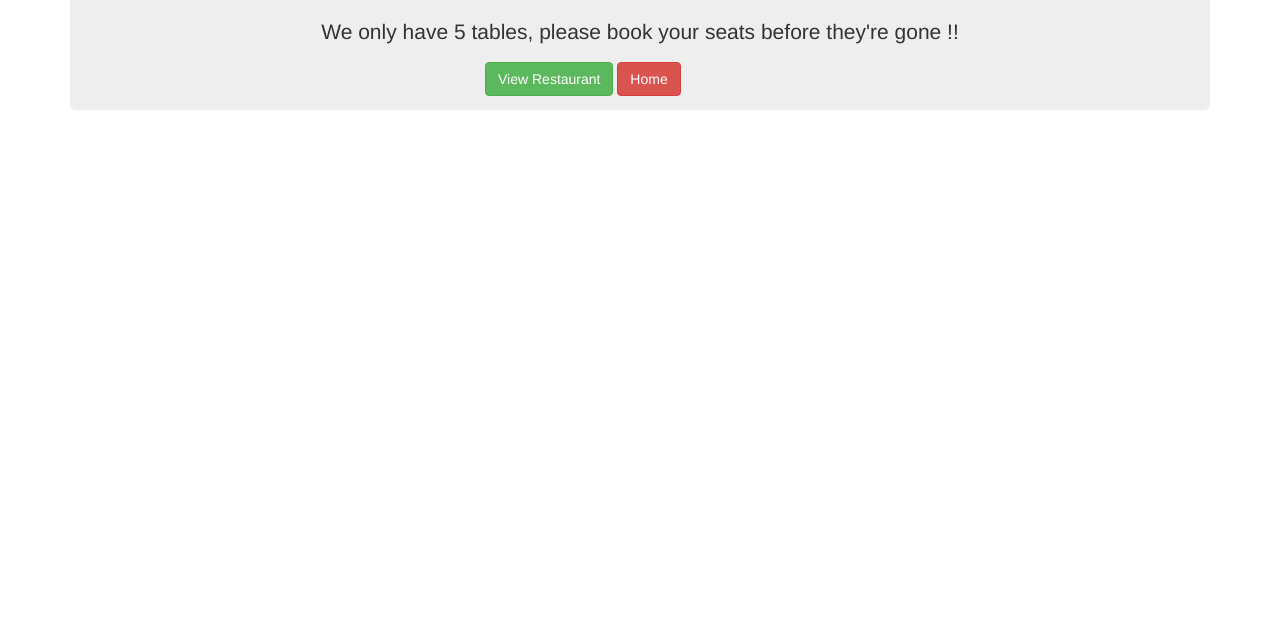
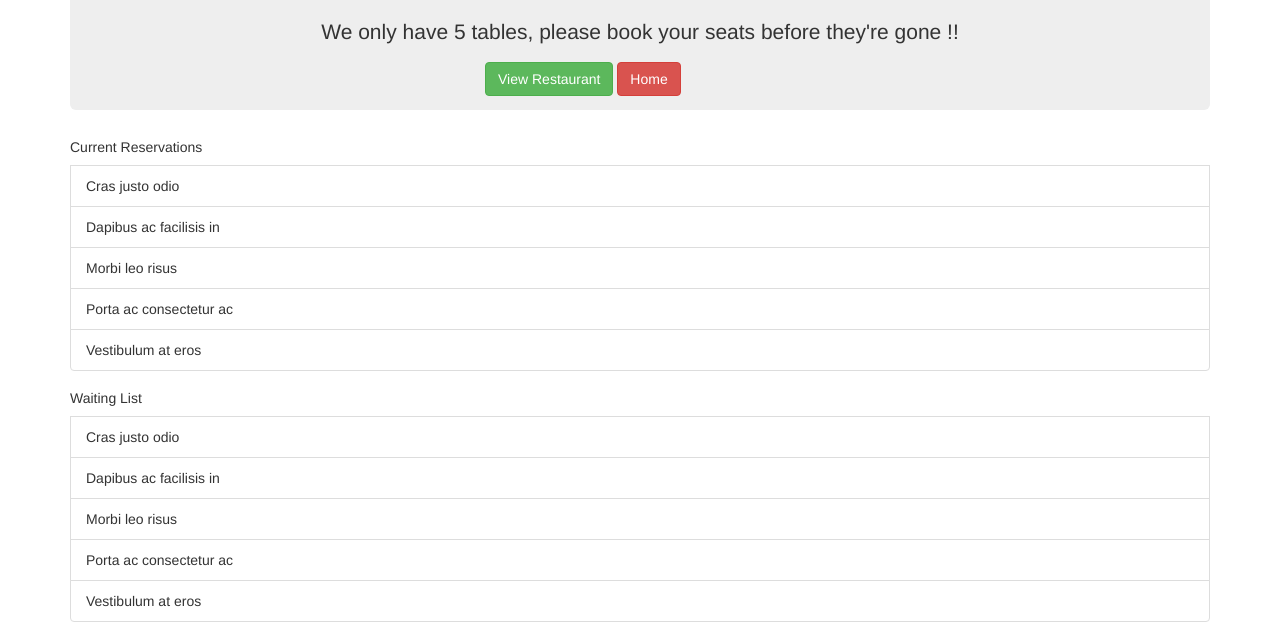
Before and after one commit to bizbuz/HotRestaurant, a plain HTML site: page tables.html in a window 1280 px wide. Shown: the part 161-803 px from the top of the page. Drawn offline with nearby package versions, Linux system fonts and the light colour scheme.

Commit message:
basic structure for tables

```diff
--- a/tables.html
+++ b/tables.html
@@ -15,6 +15,24 @@
 				<button type="button" class="btn btn-danger" id="makeReservation">Home</button>
 			</div>
 		</div>
+		<div>
+			<ul class="list-group">
+				<h5 class="mb-1">Current Reservations</h5>
+  				<li class="list-group-item" style="border: 1px solid #dddddd">Cras justo odio</li>
+  				<li class="list-group-item" style="border: 1px solid #dddddd">Dapibus ac facilisis in</li>
+  				<li class="list-group-item" style="border: 1px solid #dddddd">Morbi leo risus</li>
+  				<li class="list-group-item" style="border: 1px solid #dddddd">Porta ac consectetur ac</li>
+  				<li class="list-group-item" style="border: 1px solid #dddddd">Vestibulum at eros</li>
+			</ul>
+			<ul class="list-group">
+				<h5 class="mb-1">Waiting List</h5>
+  				<li class="list-group-item" style="border: 1px solid #dddddd">Cras justo odio</li>
+  				<li class="list-group-item" style="border: 1px solid #dddddd">Dapibus ac facilisis in</li>
+  				<li class="list-group-item" style="border: 1px solid #dddddd">Morbi leo risus</li>
+  				<li class="list-group-item" style="border: 1px solid #dddddd">Porta ac consectetur ac</li>
+  				<li class="list-group-item" style="border: 1px solid #dddddd">Vestibulum at eros</li>
+			</ul>
+		</div>
 	</div>
 </body>
 </html>
```
